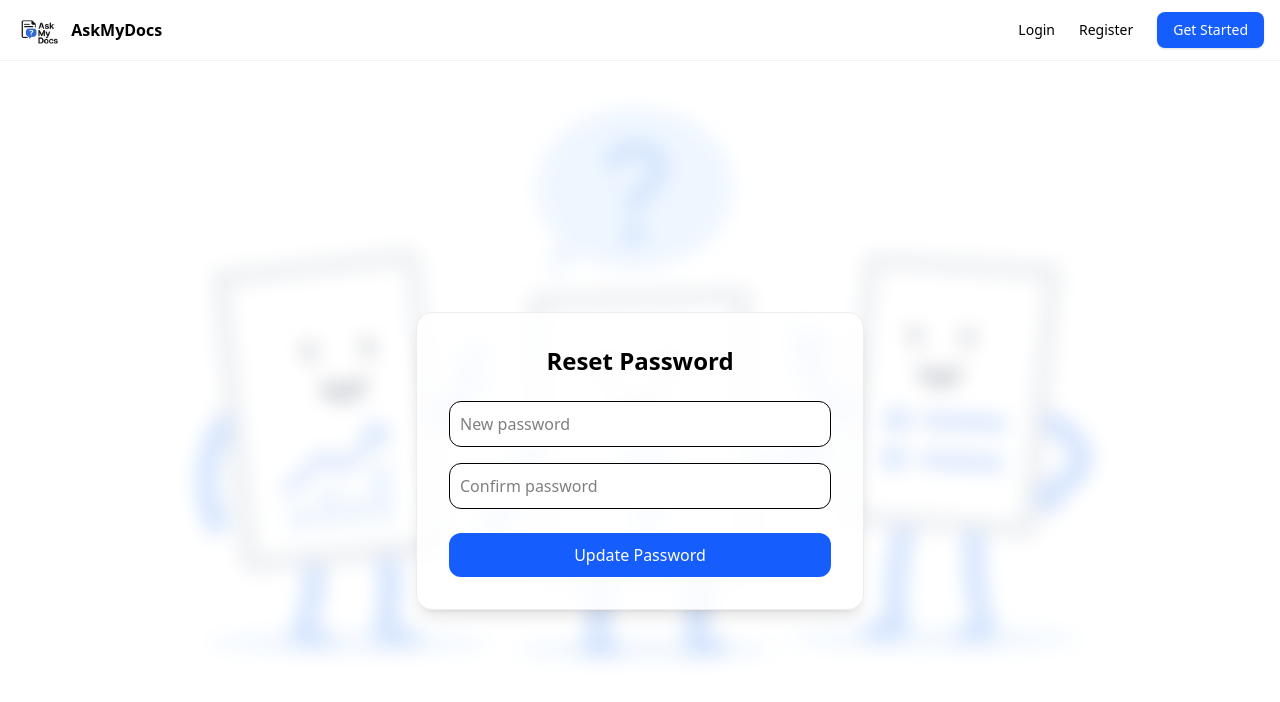
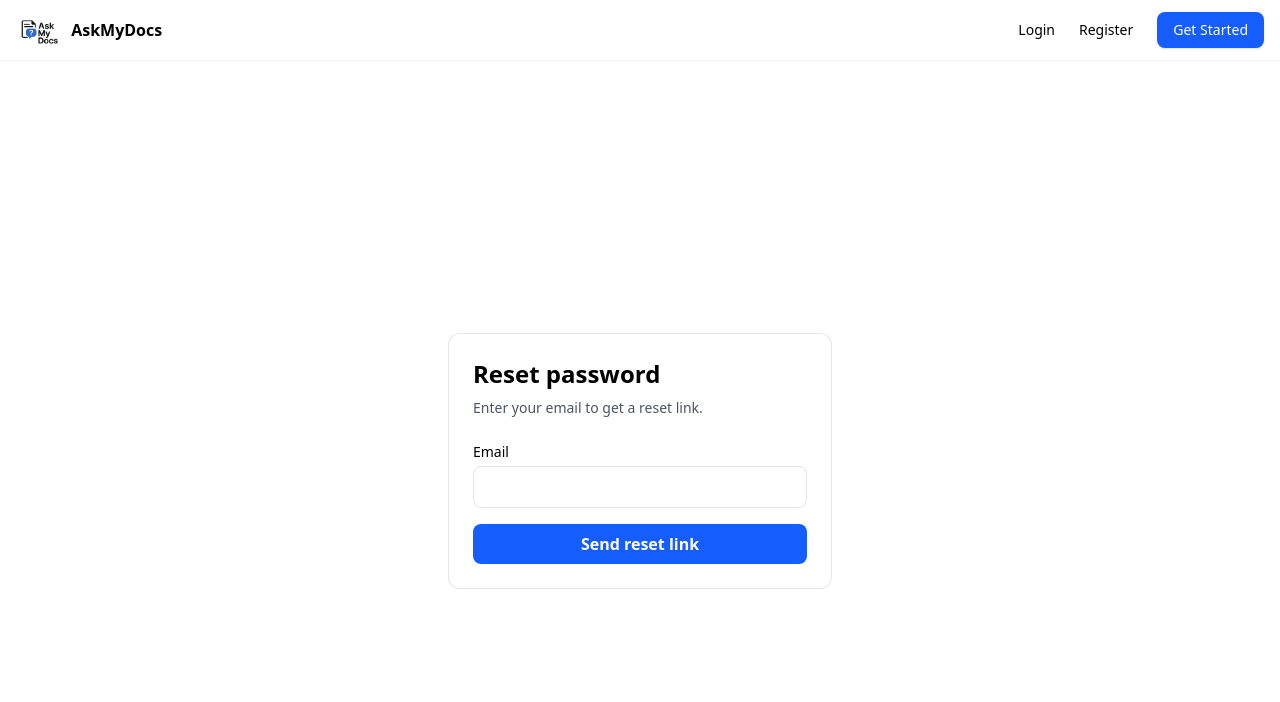
Before and after one commit to JoshyJosh-gif/AskMyDocs, a React (Vite) app: page /reset in a window 1280 px wide. Shown: the top 702 px of the page. Built offline with nearby package versions, Linux system fonts and the light colour scheme.

Commit message:
Fix password reset flow with code verification

```diff
--- a/src/pages/Reset.jsx
+++ b/src/pages/Reset.jsx
@@ -1,63 +1,111 @@
-import { useState } from "react";
+// src/pages/Reset.jsx
+import { useEffect, useState } from "react";
 import { supabase } from "../lib/supabase";
-import BackgroundDocs from "../components/BackgroundDocs";
 
 export default function Reset() {
-  const [password, setPassword] = useState("");
-  const [confirm, setConfirm] = useState("");
-  const [loading, setLoading] = useState(false);
+  const [email, setEmail] = useState("");
+  const [newPassword, setNewPassword] = useState("");
+  const [msg, setMsg] = useState("");
+  const [err, setErr] = useState("");
+  const [busy, setBusy] = useState(false);
+  const [recoveryMode, setRecoveryMode] = useState(false);
 
-  async function handleReset(e) {
+  useEffect(() => {
+    // Check if we are in recovery mode (PASSWORD_RECOVERY state)
+    (async () => {
+      const { data } = await supabase.auth.getSession();
+      if (data?.session && data.session.user) {
+        // Supabase automatically puts the user in recovery session after clicking the email link
+        setRecoveryMode(true);
+      }
+    })();
+  }, []);
+
+  async function sendResetEmail(e) {
     e.preventDefault();
-    if (password !== confirm) {
-      alert("Passwords do not match");
-      return;
+    setMsg(""); setErr(""); setBusy(true);
+    try {
+      const redirectTo = `${window.location.origin}/reset`;
+      const { error } = await supabase.auth.resetPasswordForEmail(email, { redirectTo });
+      if (error) throw error;
+      setMsg("If that email exists, a reset link has been sent.");
+    } catch (ex) {
+      setErr(ex.message || "Could not send reset email.");
+    } finally {
+      setBusy(false);
     }
+  }
+
+  async function updatePassword(e) {
+    e.preventDefault();
+    setMsg(""); setErr(""); setBusy(true);
     try {
-      setLoading(true);
-      const { error } = await supabase.auth.updateUser({ password });
+      const { error } = await supabase.auth.updateUser({ password: newPassword });
       if (error) throw error;
-      alert("Password updated! You can now log in.");
-      window.location.href = "/login";
-    } catch (err) {
-      alert(err.message || "Something went wrong");
+      setMsg("Password updated! You can now log in with your new password.");
+      setRecoveryMode(false);
+    } catch (ex) {
+      setErr(ex.message || "Could not update password.");
     } finally {
-      setLoading(false);
+      setBusy(false);
     }
   }
 
   return (
-    <main className="min-h-screen flex items-center justify-center px-6">
-      <BackgroundDocs />
-      <form onSubmit={handleReset} className="bg-white/80 backdrop-blur shadow-lg rounded-2xl p-8 w-full max-w-md border border-neutral-200/70">
-        <h1 className="text-2xl font-bold mb-6 text-center">Reset Password</h1>
+    <div className="min-h-screen grid place-items-center bg-white">
+      {!recoveryMode ? (
+        // Mode 1: Request email
+        <form onSubmit={sendResetEmail} className="w-full max-w-sm p-6 rounded-xl border border-black/10 bg-white">
+          <h1 className="text-2xl font-semibold">Reset password</h1>
+          <p className="text-sm text-gray-600 mt-2">Enter your email to get a reset link.</p>
 
+          <label className="block mt-6 text-sm font-medium">Email</label>
           <input
-          type="password"
-          placeholder="New password"
-          value={password}
-          onChange={(e) => setPassword(e.target.value)}
+            type="email"
             required
-          className="w-full mb-4 p-2.5 border rounded-xl bg-white/90"
-        />
-
-        <input
-          type="password"
-          placeholder="Confirm password"
-          value={confirm}
-          onChange={(e) => setConfirm(e.target.value)}
-          required
-          className="w-full mb-6 p-2.5 border rounded-xl bg-white/90"
+            className="mt-1 w-full rounded-lg border border-black/10 px-3 py-2 outline-none focus:ring-2 focus:ring-blue-500"
+            value={email}
+            onChange={(e) => setEmail(e.target.value)}
           />
 
           <button
             type="submit"
-          disabled={loading}
-          className="w-full bg-blue-600 hover:bg-blue-700 text-white py-2.5 rounded-xl font-medium disabled:opacity-50"
+            disabled={busy}
+            className="mt-4 w-full rounded-lg bg-blue-600 text-white py-2 font-semibold hover:bg-blue-700 disabled:opacity-50"
           >
-          {loading ? "Updating..." : "Update Password"}
+            {busy ? "Sending…" : "Send reset link"}
           </button>
+
+          {msg && <div className="mt-3 text-sm text-green-700">{msg}</div>}
+          {err && <div className="mt-3 text-sm text-red-700">{err}</div>}
         </form>
-    </main>
+      ) : (
+        // Mode 2: Set new password
+        <form onSubmit={updatePassword} className="w-full max-w-sm p-6 rounded-xl border border-black/10 bg-white">
+          <h1 className="text-2xl font-semibold">Set new password</h1>
+          <p className="text-sm text-gray-600 mt-2">Enter your new password below.</p>
+
+          <label className="block mt-6 text-sm font-medium">New Password</label>
+          <input
+            type="password"
+            required
+            className="mt-1 w-full rounded-lg border border-black/10 px-3 py-2 outline-none focus:ring-2 focus:ring-blue-500"
+            value={newPassword}
+            onChange={(e) => setNewPassword(e.target.value)}
+          />
+
+          <button
+            type="submit"
+            disabled={busy}
+            className="mt-4 w-full rounded-lg bg-blue-600 text-white py-2 font-semibold hover:bg-blue-700 disabled:opacity-50"
+          >
+            {busy ? "Updating…" : "Update Password"}
+          </button>
+
+          {msg && <div className="mt-3 text-sm text-green-700">{msg}</div>}
+          {err && <div className="mt-3 text-sm text-red-700">{err}</div>}
+        </form>
+      )}
+    </div>
   );
 }
```
Lines whose indentation alone changed are shown as unchanged.
